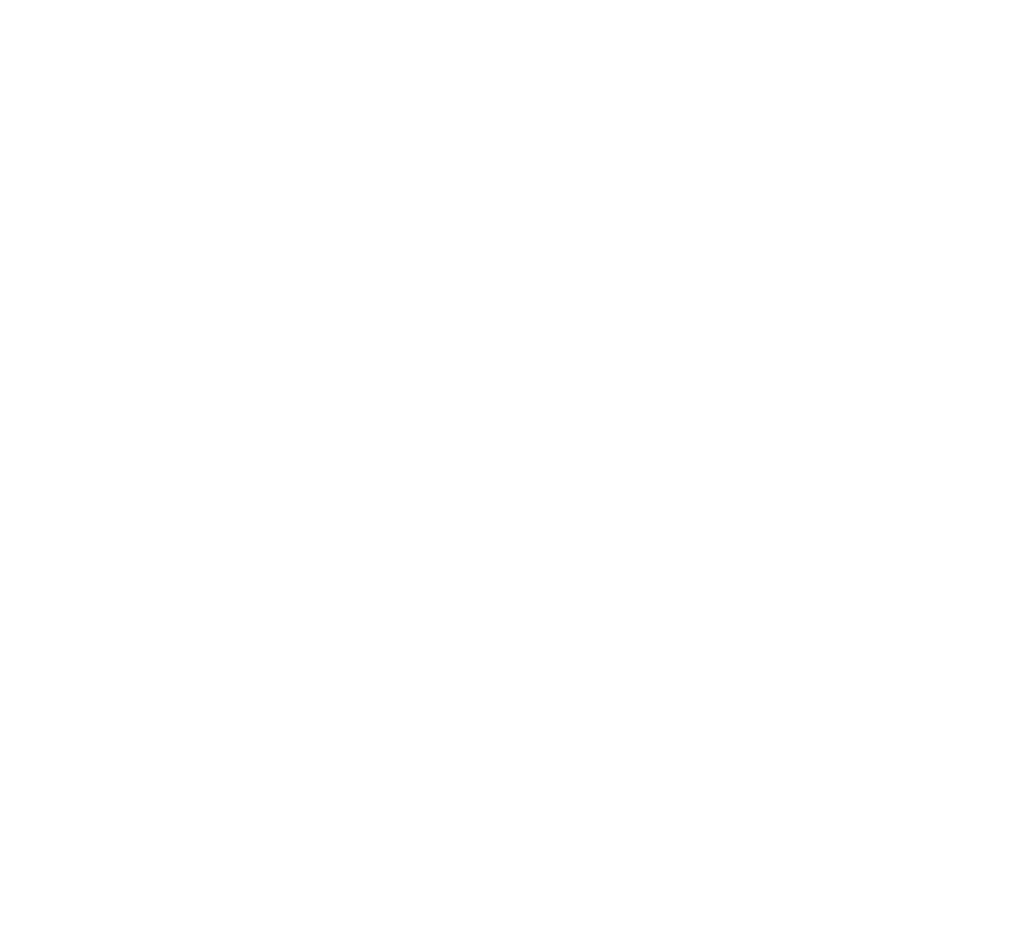
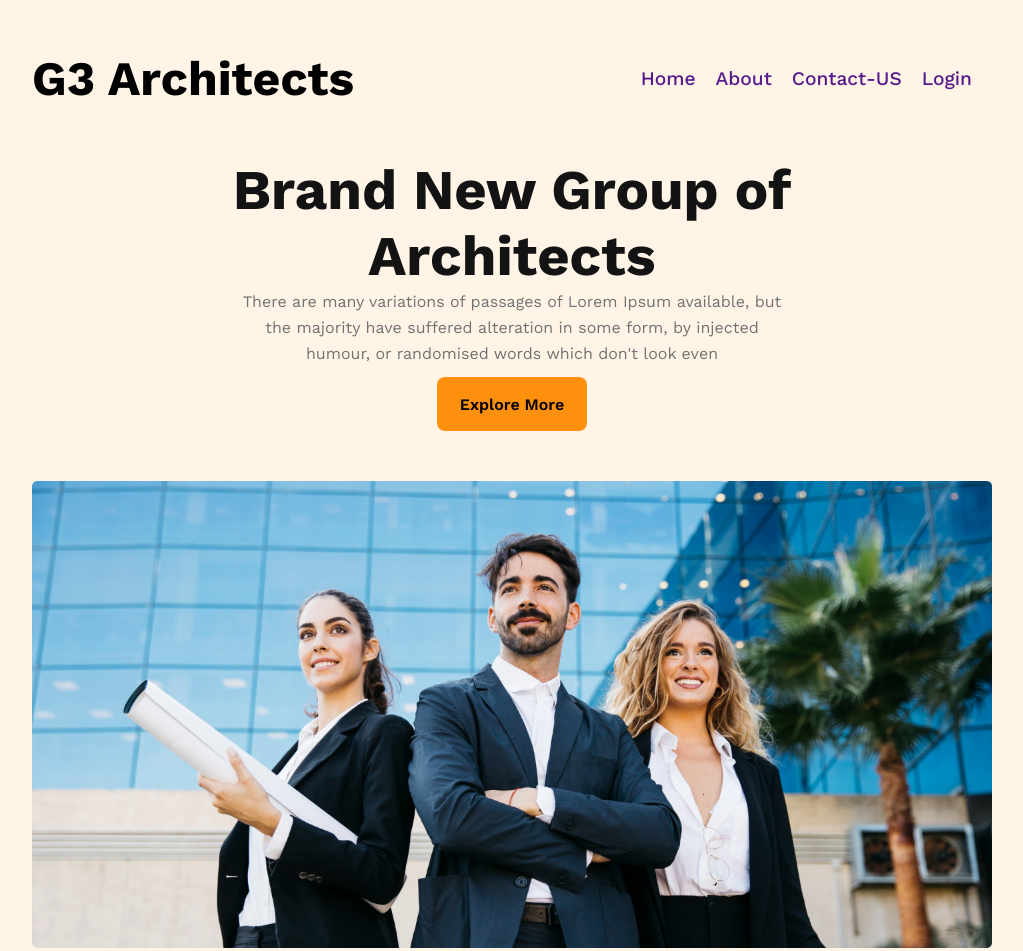
Before and after one commit to rana5699/g3-arcitech, a plain HTML site: page index.html in a window 1280 px wide. Shown: the whole page, without its empty margins (128-1151 px from the left). Before the commit the page ends 800 px from the top, so only its background shows below. Drawn offline with nearby package versions, Linux system fonts and the light colour scheme.

Commit message:
header and banner section responcive done

```diff
--- a/index.html
+++ b/index.html
@@ -5,6 +5,9 @@
     <meta name="viewport" content="width=device-width, initial-scale=1.0">
     <title>G3-architecs-website</title>
     <!-- Google fonts link START here -->
+    <link rel="preconnect" href="https://fonts.googleapis.com">
+    <link rel="preconnect" href="https://fonts.gstatic.com" crossorigin>
+    <link href="https://fonts.googleapis.com/css2?family=Work+Sans:wght@400;500;600;700;800&display=swap" rel="stylesheet">
     <!-- Google fonts link END here -->
     <!-- CSS link START here  responsive for mobile and medium devices -->
     <link rel="stylesheet" href="styles.css">
@@ -13,7 +16,28 @@
 <body>
     <!-- Header Part START here -->
     <header>
+        <!-- Nav-menu START here -->
+        <nav>
+            <h1 class="common-h1">G3 Architects</h1>
+            <ul>
+                <li><a href="">home</a></li>
+                <li><a href="">about</a></li>
+                <li><a href="">contact-US</a></li>
+                <li><a href="">login</a></li>
+            </ul>
+        </nav>
+        <!-- Nav-menu END here -->
 
+        <!-- Banner part START here -->
+        <div class="banner-container">
+            <div class="banner-content">
+                <h1 class="banner-tittle">Brand New Group of Architects</h1>
+                <p class="banner-description">There are many variations of passages of Lorem Ipsum available, but the majority have suffered alteration in some form, by injected humour, or randomised words which don't look even</p>
+                <button class="primary-btn">Explore More</button>
+            </div>
+            <img src="images/banner.png" alt="banner photo">
+        </div>
+        <!-- Banner part END here -->
     </header>
     <!-- Header Part END here -->
 
--- a/styles.css
+++ b/styles.css
@@ -3,10 +3,70 @@
     padding: 0%;
     margin: 0%;
     box-sizing: border-box;
+    font-family: 'Work Sans', sans-serif;
+}
+.common-h1{
+    font-size: 3rem;
+    font-weight: 700;
+}
+.primary-btn{
+    width: 150px;
+    height: 54px;
+    border-radius: 8px;
+    border: 0;
+    background: #FF900E;
+    margin-top: 10px;
+    padding: 15px 20px;
+    font-size: 1rem;
+    font-weight: 600;
+    cursor: pointer;
 }
 /* commmon CSS styles END here */
 
 /* Header CSS styles START here */
+header{
+    background: rgba(255, 144, 14, 0.10);
+    padding: 50px 160px;
+}
+/* Nav-menu START here */
+nav{
+    display: flex;
+    justify-content: space-between;
+    align-items: center;
+}
+nav ul{
+    list-style: none;
+    display: flex;
+}
+nav ul li a{
+    text-decoration: none;
+    margin-right: 20px;
+    font-weight: 500;
+    text-transform: capitalize;
+    font-size: 1.2rem;
+}
+/* Nav-menu END here */
+
+/* Banner START here */
+.banner-container img{
+    width: 100%;
+}
+.banner-content{
+    max-width: 562px;
+    text-align: center;
+    margin: 50px auto;
+}
+.banner-tittle{
+    font-size: 3.5rem;
+    color: #131313;
+    font-weight: 700;
+}
+.banner-description{
+    font-weight: 400;
+    color: #727272;
+    line-height: 26px;
+}
+/* Banner END here */
 /* Header CSS styles END here */
 
 /*  Main CSS styles START here */
@@ -14,3 +74,31 @@
 
 /* Footer CSS styles START here */
 /* Footer CSS styles END here */
+
+/* Responsive START now for small devices */
+@media screen and (max-width: 576px) {
+    header{
+        padding: 20px;
+    }
+    .common-h1{
+        margin-bottom: 10px;
+    }
+    nav{
+        flex-direction: column;
+    }
+    .banner-content{
+        margin: 20px auto;
+    }
+}
+/* Responsive END now for small devices */
+
+/* Responsive START now for medium devices */
+@media screen and (min-width: 576px) and (max-width: 990px) {
+    header{
+        padding: 50px;
+    }
+    nav{
+        flex-direction: column;
+    }
+}
+/* Responsive END now for medium devices */
```
